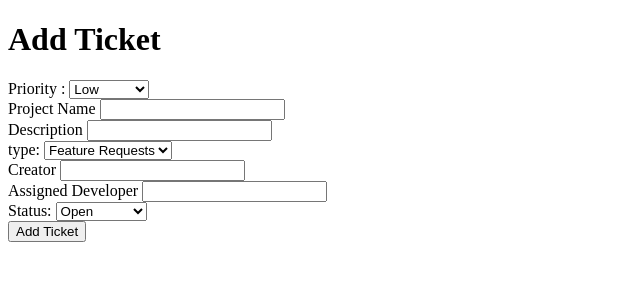
After one commit to jbsoliman/bug-tracker, a Node server app: template backend/src/pages/add-ticket.ejs in a window 1280 px wide. The commit adds this page. Shown: the top 300 px of the page, without its empty margins (0-640 px from the left). Run offline with Node 20, Linux system fonts and the light colour scheme; the template is opened without the code that fills it, so the values that code supplies are empty; some libraries are stand-ins or nearby versions.

Commit message:
created ticket object/ticket form, updated readme with dev startup commands

```diff
--- a/backend/models/project.model.js
+++ b/backend/models/project.model.js
@@ -3,9 +3,12 @@ const mongoose = require('mongoose');
 const Schema = mongoose.Schema;
 
 const projectSchema = new Schema({
-  username: { type: String, required: true },
+  projectname: { type: String, required: true },
   description: { type: String, required: true },
   duration: { type: Number, required: true },
+  usersinvolved: [{
+    type: String
+  }],
 // date: { type: Date, required: true },
 }, {
   timestamps: true,
--- a/backend/models/user.model.js
+++ b/backend/models/user.model.js
@@ -10,6 +10,12 @@ const userSchema = new Schema({
     trim: true,
     minlength: 3
   },
+  email: {
+    type: String,
+  },
+  role: {
+    type: String,
+  }
 }, {
   timestamps: true,
 });
--- a/backend/routes/admin.js
+++ b/backend/routes/admin.js
@@ -13,5 +13,11 @@ router.get('/add-project', adminController.getAddProject);
 
 router.post('/add-project', adminController.postProject);
 
+router.get('/add-ticket', adminController.getAddTicket);
+
+router.post('/add-ticket', adminController.postTicket);
+
+
+
 
 module.exports = router;
--- /dev/null
+++ b/backend/src/pages/add-ticket.ejs
@@ -0,0 +1,70 @@
+<!DOCTYPE html>
+<html lang="en">
+    <head>
+        <meta charset="UTF-8" />
+        <meta name="viewport" content="width=device-width, initial-scale=1.0" />
+        <title>Add Ticket</title>
+    </head>
+    <body>
+        <h1>Add Ticket</h1>
+
+        <form method="POST" action="/add-ticket">
+            <div>
+                <label for="priority">Priority :</label>
+                <select id="priority" name="priority">
+                    <option value="Low">Low</option>
+                    <option value="Medium">Medium</option>
+                    <option value="High">High</option>
+                    <option value="Very High">Very High</option>
+                </select>
+            </div>
+            <div>
+                <label>Project Name</label>
+                <input type="text" name="projectname" required />
+            </div>
+            <div>
+                <label>Description</label>
+                <input type="text" name="description" required />
+
+            </div>
+            <div>
+                <label for="type">type: </label>
+                <select id="type" name="type">
+                    <option value="Feature Requests">Feature Requests</option>
+                    <option value="Bugs or Errors">Bugs or Errors</option>
+                    <option value="Inquiry">Inquiry</option>
+                    <option value="Scheduled Item">Scheduled Item</option>
+                </select>
+
+            </div>
+            <div>
+                <label>Creator</label>
+                <input type="text" name="creator" required />
+
+            </div>
+
+            <div>
+                <label>Assigned Developer</label>
+                <input type="text" name="assigneddeveloper" required />
+
+            </div>
+            <div>
+                <label for="status">Status: </label>
+                <select id="status" name="status">
+                    <option value="Open">Open</option>
+                    <option value="In Progress">In Progress</option>
+                    <option value="Resolved">Resolved</option>
+                </select>
+
+            </div>
+
+        <!--    <div>
+                <label>date</label>
+                <input type="text" name="date" required />
+            </div>-->
+            <div>
+                <button type="submit">Add Ticket</button>
+            </div>
+        </form>
+    </body>
+</html>
--- a/backend/src/pages/index.ejs
+++ b/backend/src/pages/index.ejs
@@ -9,6 +9,7 @@
         <h1>Hullo</h1>
         <button onclick="window.location.href='/add-user'">Move to Add User Page</button>
         <button onclick="window.location.href='/add-project'">Move to Add Project Page</button>
+        <button onclick="window.location.href='/add-ticket'">Move to Add Ticket Page</button>
 
     </body>
 
```
Also changed, not shown: backend/controllers/admin.js (+29 -5 lines), backend/models/ticket.model.js (added, +39 -0 lines), backend/routes/projects.js (deleted, +0 -28 lines), backend/routes/users.js (deleted, +0 -20 lines), backend/src/pages/add-project.ejs (renamed from backend/src/pages/edit-project.ejs, +5 -5 lines), backend/src/pages/add-user.ejs (renamed from backend/src/pages/edit-user.ejs, +11 -1 lines), README.md.
